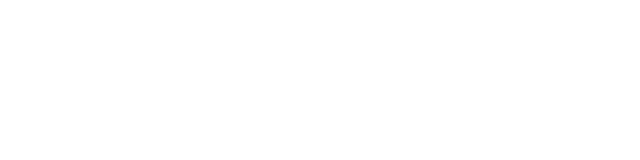
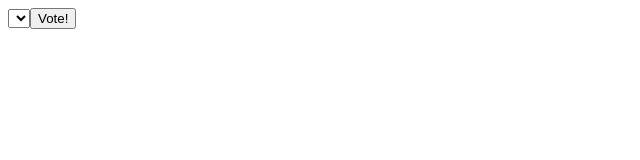
Before and after one commit to KuroiKuro/VoteContract, a React (Create React App) app in the folder voting-frontend/: page /vote in a window 1280 px wide. Shown: the top 160 px of the page, without its empty margins (0-640 px from the left). Built offline with nearby package versions, Linux system fonts and the light colour scheme.

Commit message:
Create form component for voting

```diff
--- /dev/null
+++ b/voting-frontend/src/components/voters/VoteCandidateForm.tsx
@@ -0,0 +1,42 @@
+import { useState, useEffect } from 'react'
+import { getCandidates, voteCandidate } from 'lib/voter-lib'
+
+export const VoteCandidateForm: React.FC = () => {
+    const [candidateList, setCandidateList] = useState<string[]>([]);
+    const [selectedCandidate, setSelectedCandidate] = useState("");
+
+    useEffect(() => {
+        getCandidates()
+            .then(candidates => setCandidateList(candidates))
+            .catch(error => console.log(error));
+    });
+
+    const options = candidateList.map((candidate, index) => {
+        return (
+            <option
+                key={index}
+                onClick={() => setSelectedCandidate(candidate)}
+            >
+                {candidate}
+            </option>
+        );
+    });
+
+    return (
+        <form>
+            <select>
+                {options}
+            </select>
+            <button
+                type="button"
+                onClick={() => {
+                    voteCandidate(selectedCandidate)
+                        .then(() => console.log("Vote successful"))
+                        .catch(error => console.log(error));
+                }}
+            >
+                Vote!
+            </button>
+        </form>
+    );
+}
--- a/voting-frontend/src/routing/VotingFrontendSwitch.tsx
+++ b/voting-frontend/src/routing/VotingFrontendSwitch.tsx
@@ -1,5 +1,6 @@
 import { Switch, Route } from "react-router-dom";
 import { VotingAdminSwitch } from 'routing/VotingAdminSwitch'
+import { VoteCandidateForm } from 'components/voters/VoteCandidateForm'
 
 export const VotingFrontendSwitch: React.FC = () => {
     return (
@@ -7,6 +8,9 @@
             <Route path="/admin">
                 <VotingAdminSwitch />
             </Route>
+            <Route path="/vote" exact>
+                <VoteCandidateForm />
+            </Route>
         </Switch>
     );
 }
```
